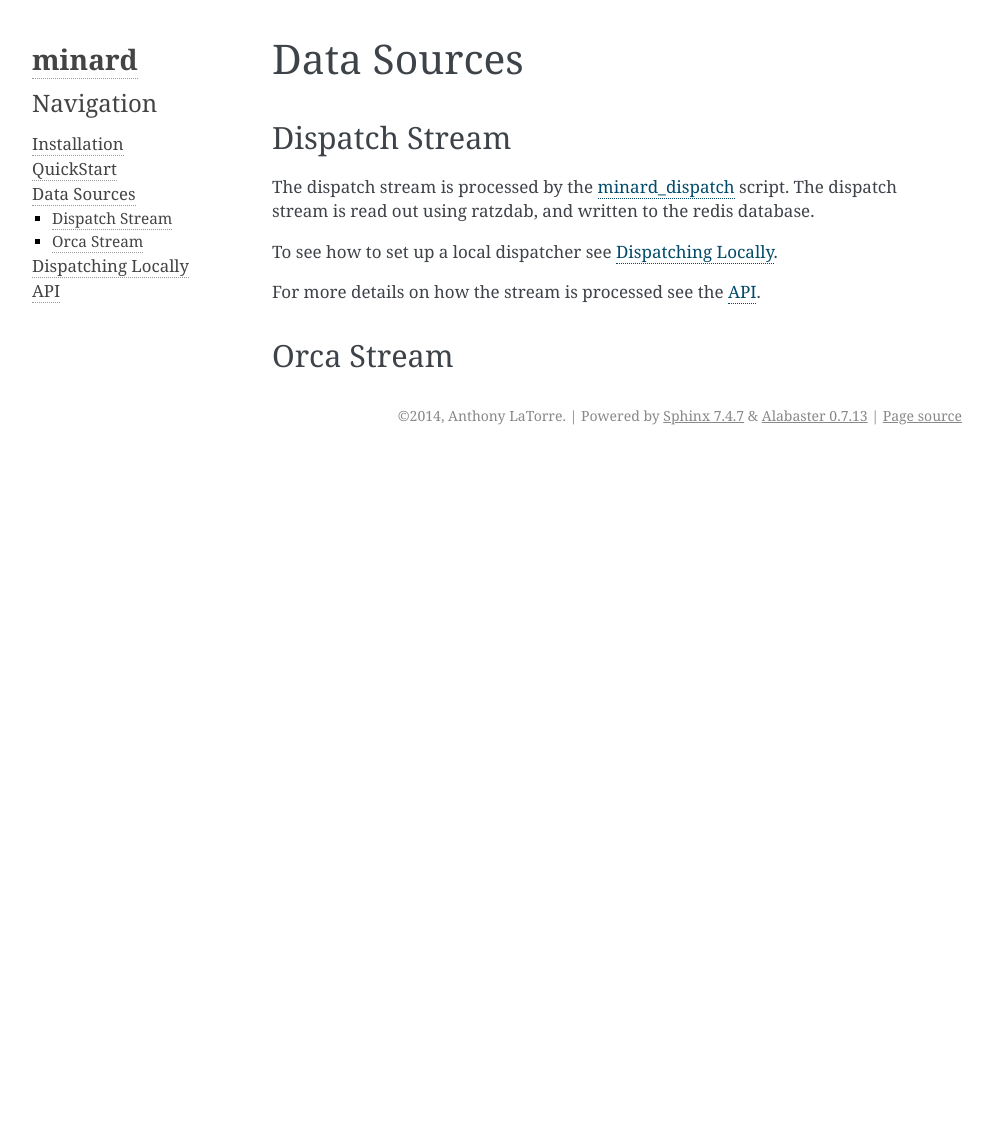
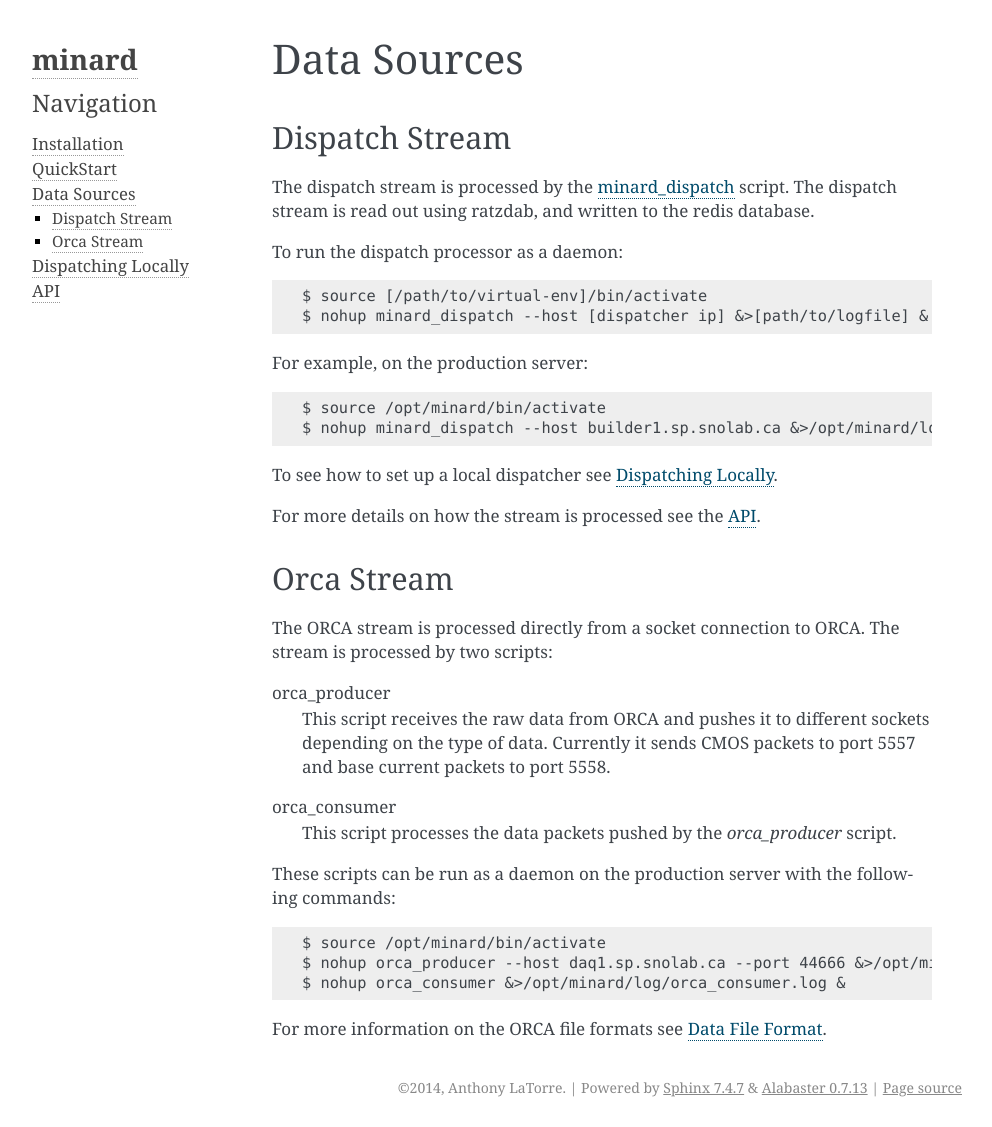
Before and after one commit to tlatorre-uchicago/minard, a Sphinx documentation site: the page built from doc/data.rst, in a window 1280 px wide. Shown: the whole page, without its empty margins (148-1140 px from the left). Built offline with Sphinx 7.4.7, drawn with Linux system fonts in a browser that asks for light colours; before the commit the page ends 900 px from its top, so only the background shows below that.

Commit message:
update docs

```diff
--- a/doc/data.rst
+++ b/doc/data.rst
@@ -9,6 +9,16 @@ The dispatch stream is processed by the `minard_dispatch
 script. The dispatch stream is read out using ratzdab, and written to the redis
 database.
 
+To run the dispatch processor as a daemon::
+
+    $ source [/path/to/virtual-env]/bin/activate
+    $ nohup minard_dispatch --host [dispatcher ip] &>[path/to/logfile] &
+
+For example, on the production server::
+
+    $ source /opt/minard/bin/activate
+    $ nohup minard_dispatch --host builder1.sp.snolab.ca &>/opt/minard/log/minard-dispatch.log &
+
 To see how to set up a local dispatcher see :doc:`dispatch_local`.
 
 For more details on how the stream is processed see the :ref:`API
@@ -16,3 +26,24 @@ For more details on how the stream is processed see the :ref:`API
 
 Orca Stream
 -----------
+
+The ORCA stream is processed directly from a socket connection to ORCA. The
+stream is processed by two scripts:
+
+orca_producer
+    This script receives the raw data from ORCA and pushes it to different
+    sockets depending on the type of data. Currently it sends CMOS packets to
+    port 5557 and base current packets to port 5558.
+
+orca_consumer
+    This script processes the data packets pushed by the `orca_producer` script.
+
+These scripts can be run as a daemon on the production server with the following
+commands::
+
+    $ source /opt/minard/bin/activate
+    $ nohup orca_producer --host daq1.sp.snolab.ca --port 44666 &>/opt/minard/log/orca_producer.log &
+    $ nohup orca_consumer &>/opt/minard/log/orca_consumer.log &
+
+For more information on the ORCA file formats see `Data File Format
+<http://orca.physics.unc.edu/~markhowe/Data_Format_Viewing/Data_Format.html>`_.
```
Also changed, not shown: 1 other file.
